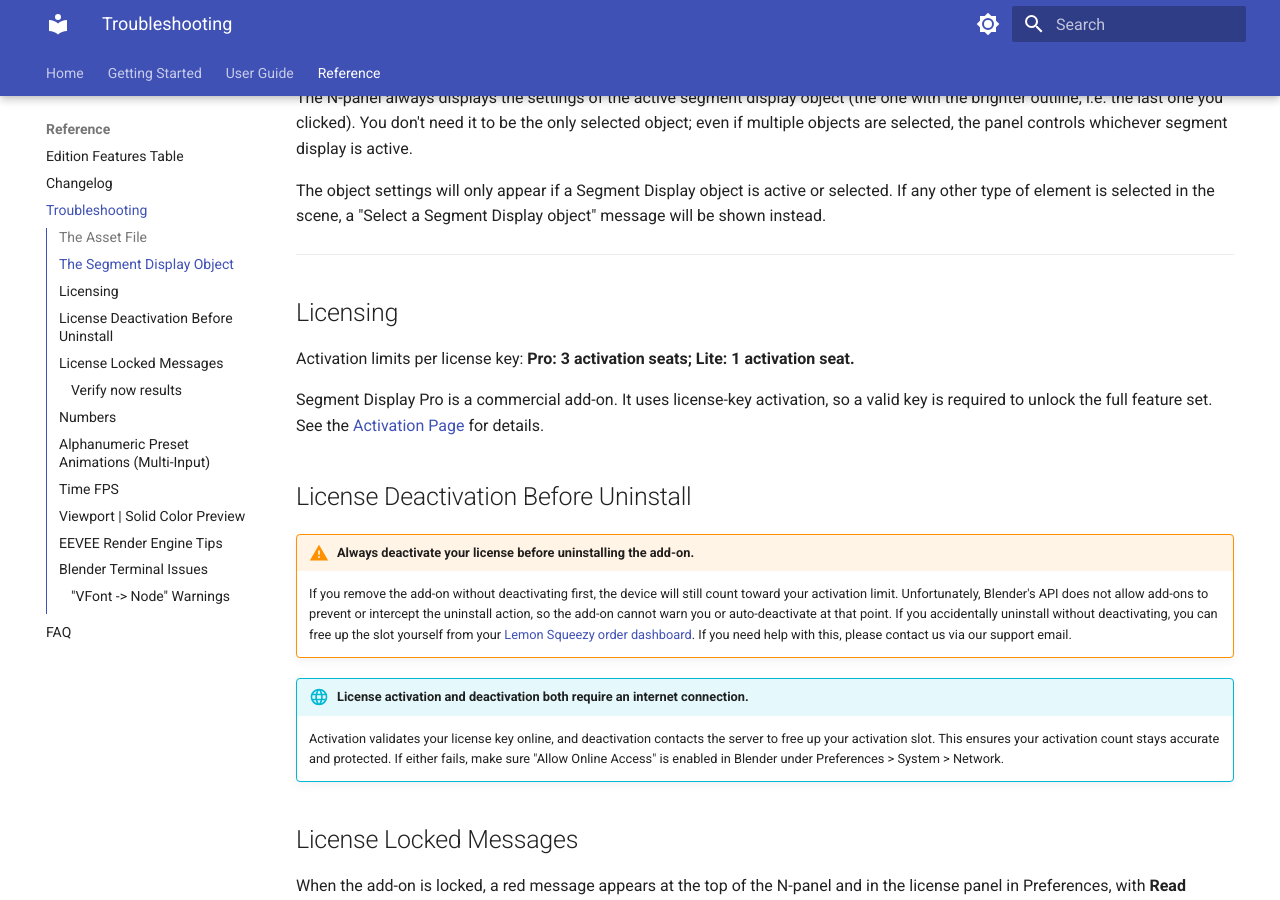
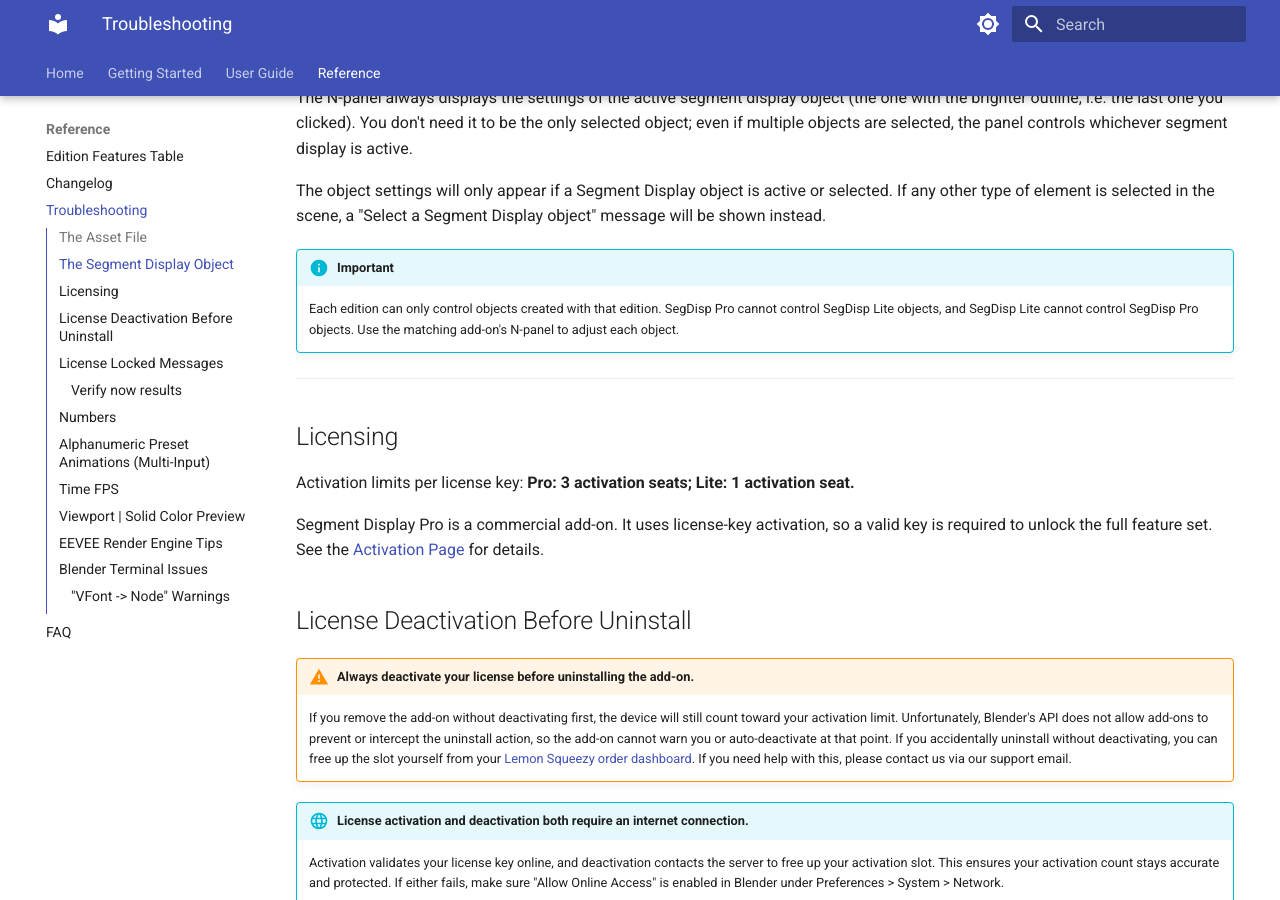
Before and after one commit to ahmetmaya-orion/segment-display-pro-docs, an MkDocs documentation site: the page built from docs/troubleshooting.md, in a window 1280 px wide and 900 px high, scrolled down 973 px. Built offline with MkDocs 1.6.1 and Material for MkDocs 9.7.7, drawn with Linux system fonts in a browser that asks for light colours.

Commit message:
Add Info banner to Troubleshooting page

```diff
--- a/docs/troubleshooting.md
+++ b/docs/troubleshooting.md
@@ -24,6 +24,9 @@
 The N-panel always displays the settings of the active segment display object (the one with the brighter outline, i.e. the last one you clicked). You don't need it to be the only selected object; even if multiple objects are selected, the panel controls whichever segment display is active.
 
 The object settings will only appear if a Segment Display object is active or selected. If any other type of element is selected in the scene, a "Select a Segment Display object" message will be shown instead.
+
+!!! info "Important"
+    Each edition can only control objects created with that edition. SegDisp Pro cannot control SegDisp Lite objects, and SegDisp Lite cannot control SegDisp Pro objects. Use the matching add-on's N-panel to adjust each object.
 
 ---
 
```
